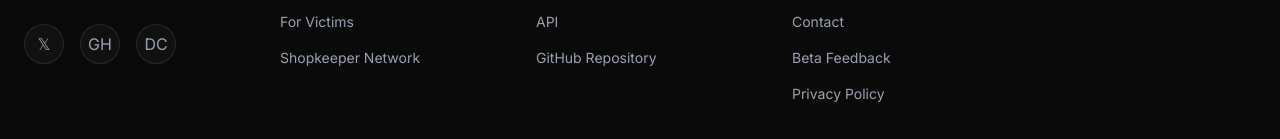
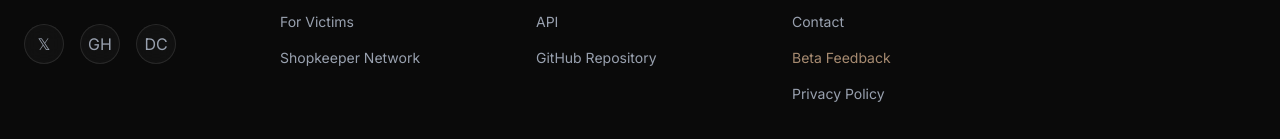
Before and after one commit to shashank121-arch/reliefmesh, a Next.js app in the folder frontend/: page / in a window 1280 px wide. Shown: the part 4798-4937 px from the top of the page. Built offline with nearby package versions, Linux system fonts and the light colour scheme; a web font is replaced by a local one.

Commit message:
docs: map live vercel deployment urls and google feedback forms

```diff
--- a/frontend/app/page.tsx
+++ b/frontend/app/page.tsx
@@ -295,7 +295,7 @@
                 <li><a href="#" className="hover:text-[var(--gold)] transition-colors">About</a></li>
                 <li><a href="#" className="hover:text-[var(--gold)] transition-colors">Mission</a></li>
                 <li><a href="#" className="hover:text-[var(--gold)] transition-colors">Contact</a></li>
-                <li><Link href="/feedback" className="hover:text-[var(--gold)] transition-colors">Beta Feedback</Link></li>
+                <li><a href="https://docs.google.com/forms/d/e/1FAIpQLSd7VAiR-8_yJbHhRH0kOUBNObSsxqm4P4gO9pLvjXwhiG6u3Q/viewform?usp=header" target="_blank" rel="noopener noreferrer" className="hover:text-[var(--gold)] transition-colors text-[var(--gold)]">Beta Feedback</a></li>
                 <li><a href="#" className="hover:text-[var(--gold)] transition-colors">Privacy Policy</a></li>
               </ul>
             </div>
```
Also changed, not shown: 1 other file (tests, documents, lock files or other folders).
